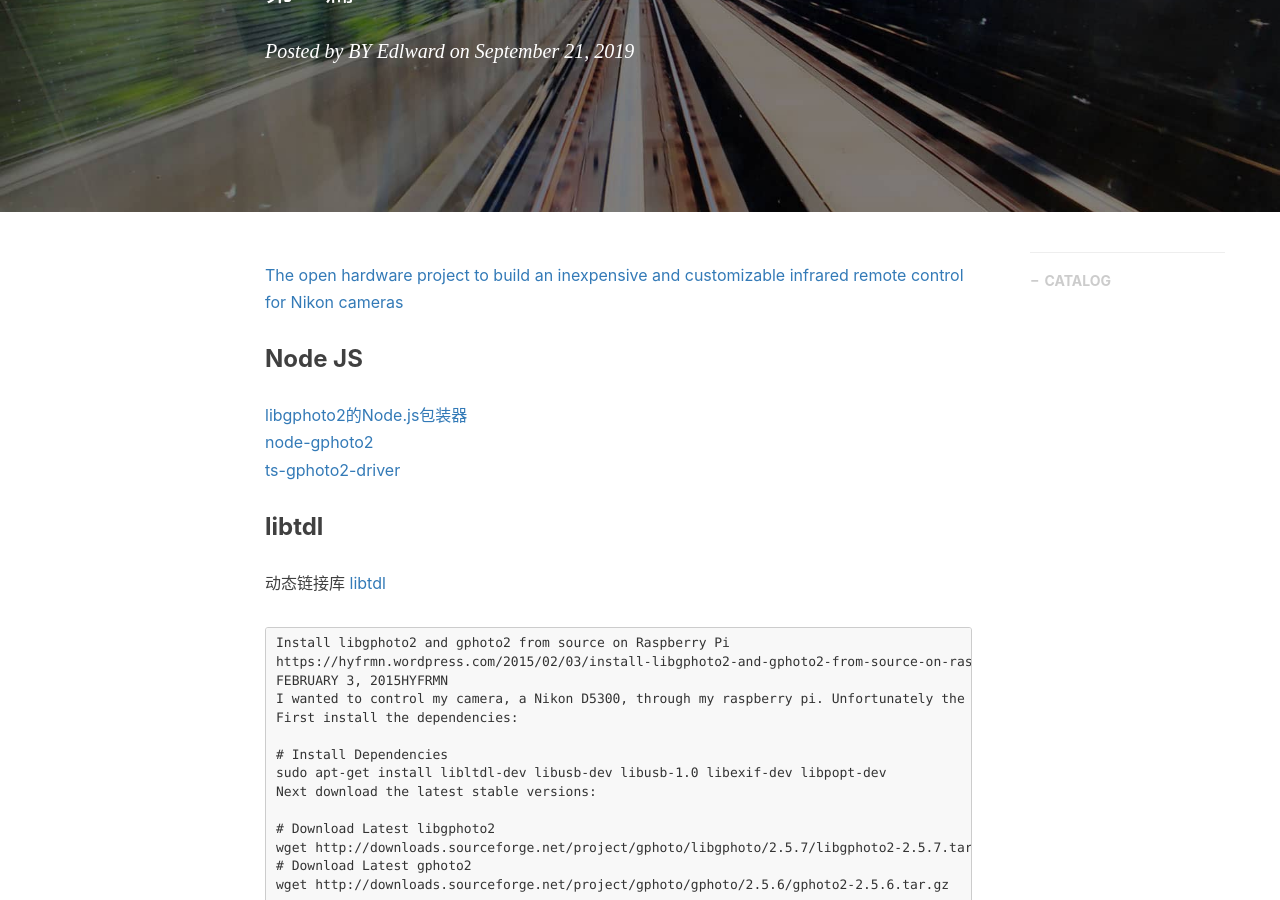
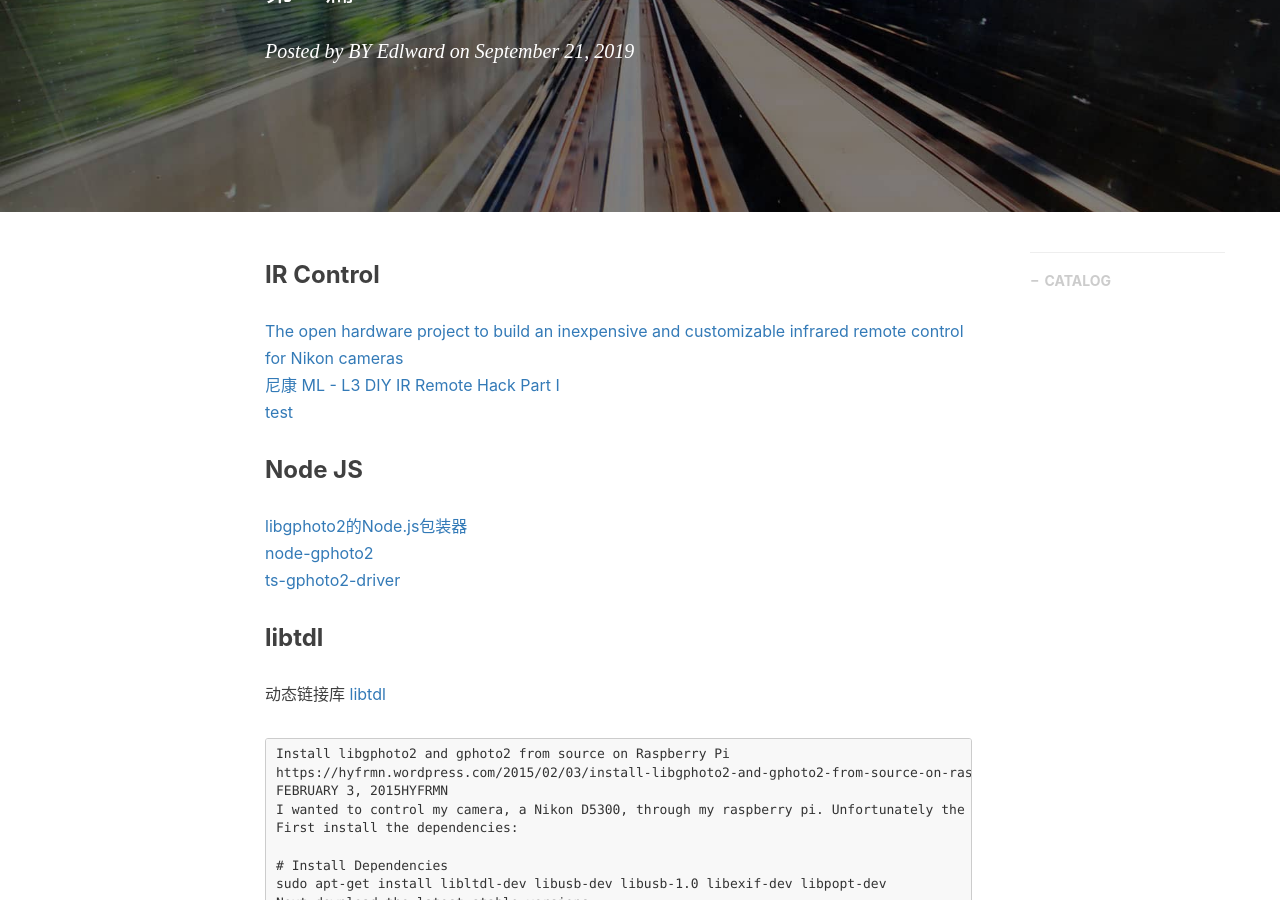
Before and after one commit to gary-robotics/dlward, a Jekyll site: the page built from _posts/2019-01-25-gphoto-2019.markdown, in a window 1280 px wide and 900 px high, scrolled down 311 px. Built offline with Jekyll 4.4.1, drawn with Linux system fonts in a browser that asks for light colours; nearby versions of some CDN libraries; comment, search, counter and statistics services are not loaded.

Commit message:
Update 2019-01-25-gphoto-2019.markdown

```diff
--- a/_posts/2019-01-25-gphoto-2019.markdown
+++ b/_posts/2019-01-25-gphoto-2019.markdown
@@ -9,7 +9,14 @@ catalog: true                       # 是否归档
 tags:                               #标签
     - GPHOTO2
 ---
+### IR Control
 [The open hardware project to build an inexpensive and customizable infrared remote control for Nikon cameras](http://www.bigmike.it/ircontrol/)
+[尼康 ML - L3 DIY IR Remote Hack Part I](https://bayesianadventures.wordpress.com/2013/08/09/nikon-ml-l3-ir-remote-hack/)
+[test](http://goughlui.com/2013/12/06/teardown-and-project-clone-nikon-ml-l3-ir-remote-and-emulation/)
+
+
+
+
 
 ### Node JS
 [libgphoto2的Node.js包装器](https://www.npmjs.com/package/gphoto2)
```
